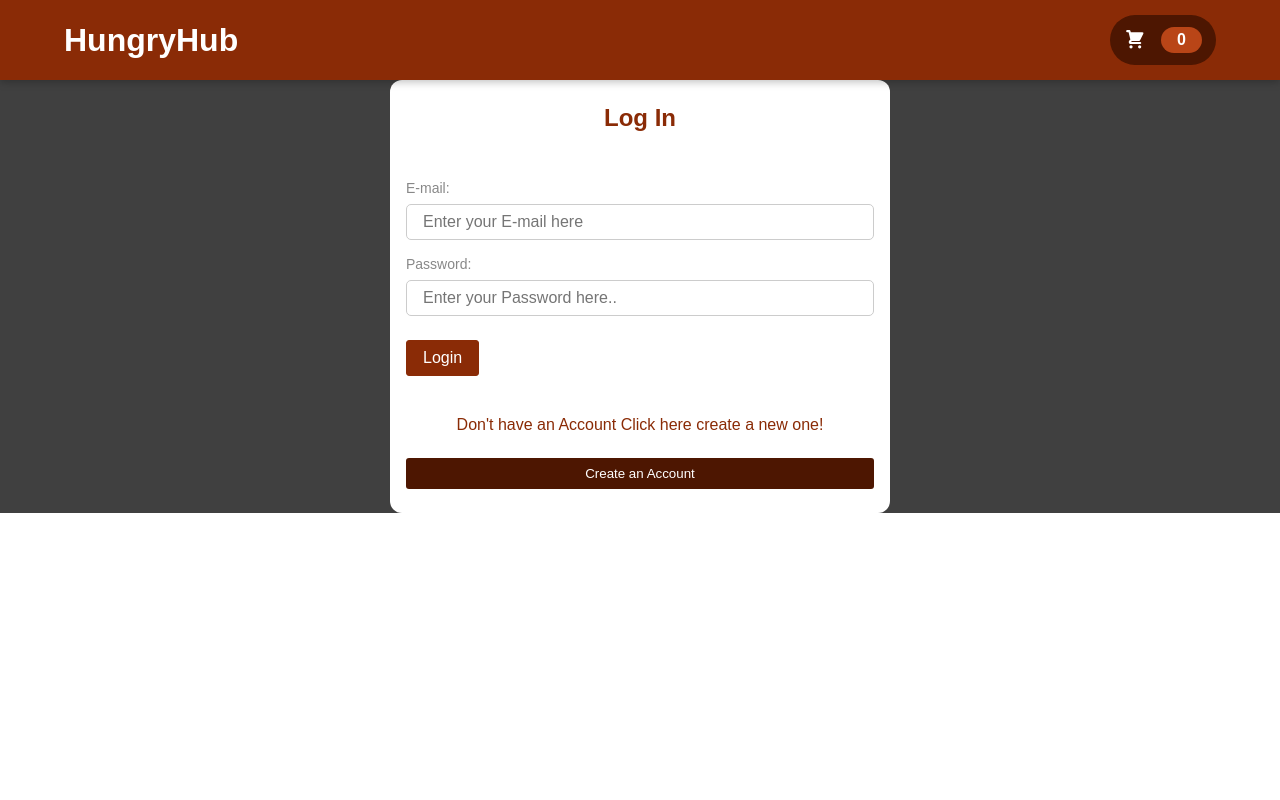
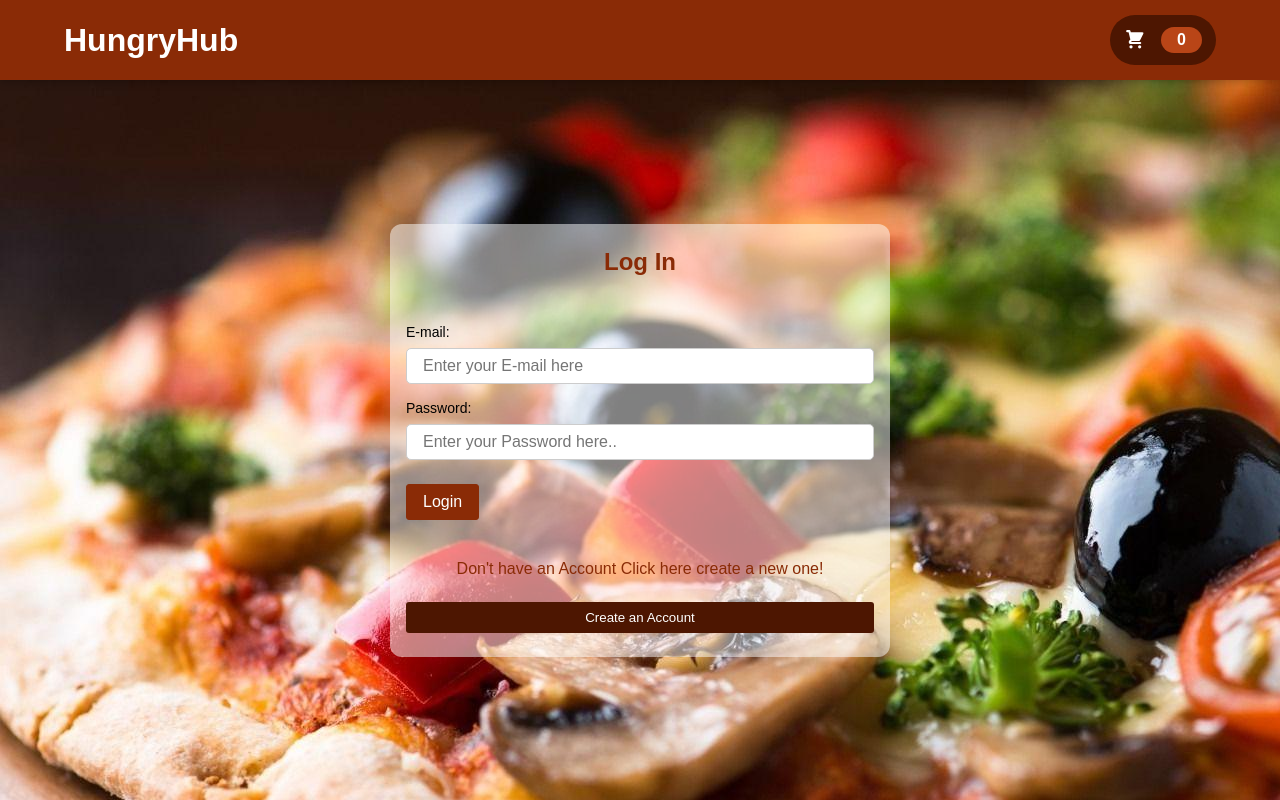
Before and after one commit to raihan2bd/hungry-hub, a React (Create React App) app: page /auth in a window 1280 px wide. Built offline with nearby package versions, Linux system fonts and the light colour scheme.

Commit message:
Modify authentication page design

```diff
--- a/src/components/Auth/Auth.module.css
+++ b/src/components/Auth/Auth.module.css
@@ -1,5 +1,5 @@
 .container {
-  background: #fff;
+  background: rgba(255, 255, 255, 0.50);
   padding: 1rem;
   border-radius: 12px;
   width: 500px;
@@ -7,6 +7,21 @@
   display: flex;
   flex-direction: column;
   gap: 1rem;
+  margin: 1rem;
+  animation: container_animation 0.5s ease-in-out;
+}
+
+@keyframes container_animation {
+  0% {
+    transform: translateY(-100%);
+  }
+  95% {
+    transform: translateY(10%);
+  }
+
+  100% {
+    transform: translateY(0);
+  }
 }
 
 .container h2, .container p {
@@ -30,7 +45,7 @@
 
 .form_control label {
   margin: 0.5rem 0;
-  color: #888;
+  color: #000;
   font-size: 0.875rem;
 }
 
--- a/src/pages/AuthPage.js
+++ b/src/pages/AuthPage.js
@@ -1,10 +1,13 @@
 import React from 'react';
 
+
+
 import Auth from '../components/Auth/Auth';
+import bgImg from '../assets/food-wallpaper.jpg';
 import classes from './AuthPage.module.css';
 
 const AuthPage = () => (
-  <section className={classes.auth_section}>
+  <section style={{backgroundImage: `url(${bgImg})`}} className={classes.auth_section}>
     <Auth />
   </section>
 );
--- a/src/pages/AuthPage.module.css
+++ b/src/pages/AuthPage.module.css
@@ -1,7 +1,7 @@
 .auth_section {
   display: flex;
   width: 100%;
-  min-height: 50vh;
+  min-height: calc(100vh - 5rem);
   display: flex;
   align-items: center;
   justify-content: center;
```
